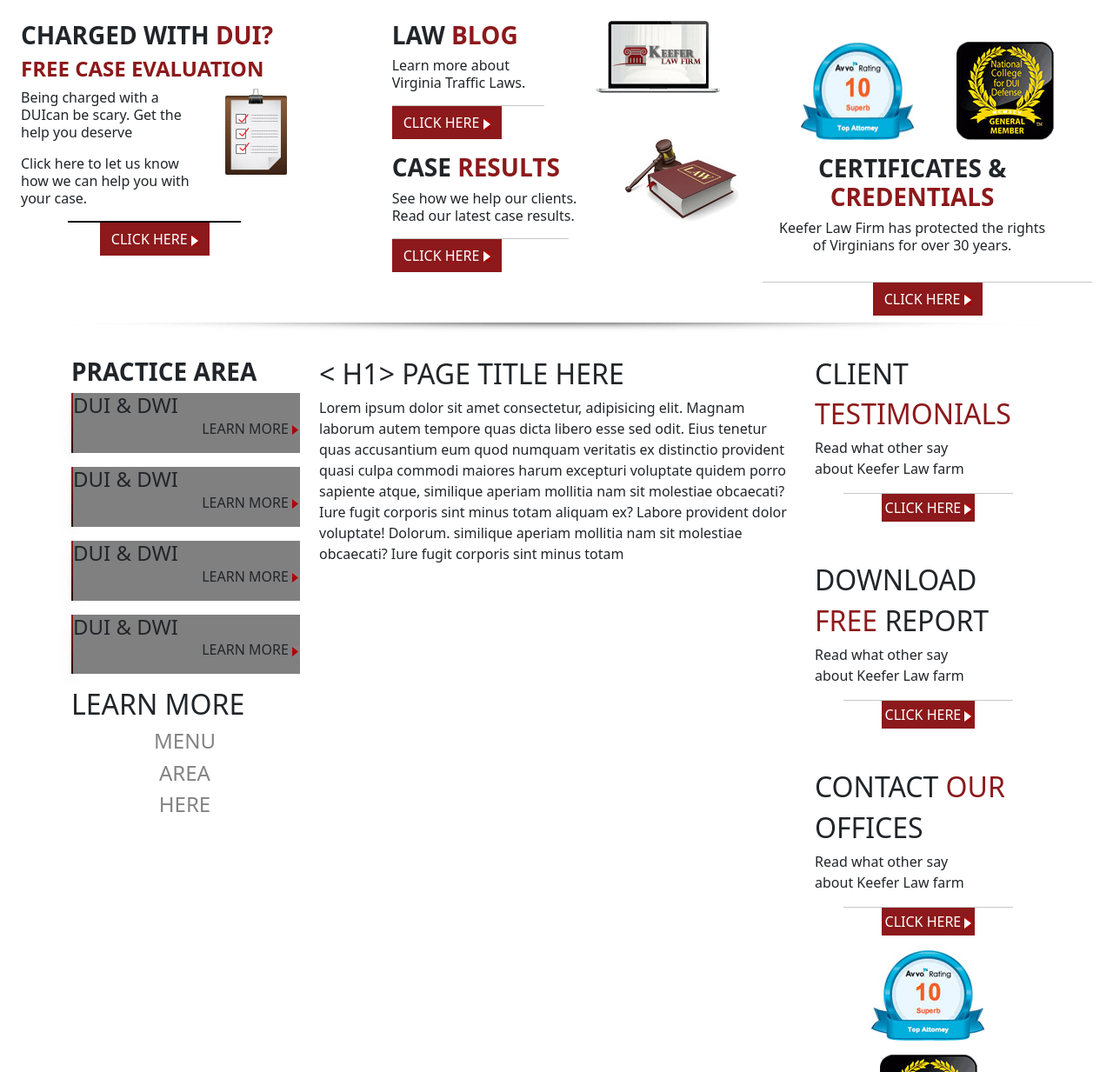
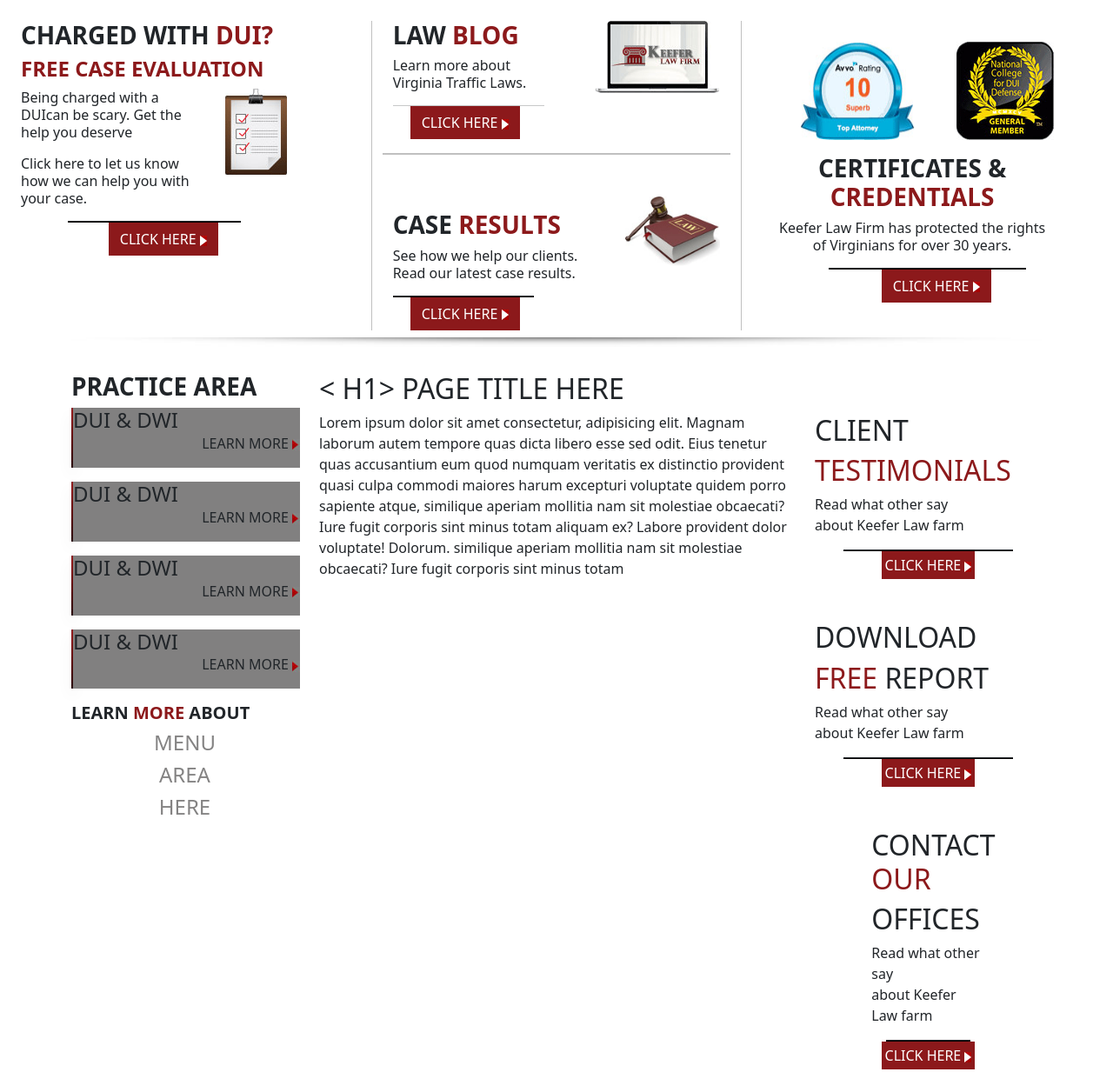
Before and after one commit to Anas-baba/keferboot, a plain HTML site: page index.html in a window 1280 px wide. Shown: the part 680-1913 px from the top of the page at 87% size. Drawn offline with nearby package versions, Linux system fonts and the light colour scheme.

Commit message:
update something

```diff
--- a/index.html
+++ b/index.html
@@ -272,7 +272,7 @@
 
             <!------first---------->
             <div class="row">
-                <div class="col-lg-4 col-md-6">
+                <div class="col-lg-4 col-md-6 ">
 
                     <div class="container">
                         <div class="row">
@@ -292,7 +292,7 @@
                     <div class="container">
 
                         <div class="row ">
-                            <div class="col-lg-7 col-md-6 ">
+                            <div class="col-lg-7 col-md-6 col-sm-6 col-6 ">
 
                                 <p class="lh-sm ">Being charged with a DUIcan be scary. Get the help you deserve
                                 </p>
@@ -301,8 +301,8 @@
 
                             </div>
 
-                            <div class="col-lg-4 col-md-5">
-                                <img src="images/paste_board.gif">
+                            <div class="col-lg-4 col-md-5 col-sm-6 col-6">
+                                <img src="images/paste_board.gif" class="img-fluid">
 
                             </div>
 
@@ -331,10 +331,10 @@
                 <!------ second---------->
 
 
-                <div class="col-lg-4 col-md-6">
+                <div class="col-lg-4 col-md-6 leftRightB mt-sm-5 mt-md-0">
 
                     <div class="container">
-                        <div class="row">
+                        <div class="row boderb">
 
                             <div class="col-7">
 
@@ -343,7 +343,7 @@
                                     <P class="lh-sm sec2p">Learn more about<br> Virginia Traffic Laws.</P>
                                 </div>
 
-                                <div class=" col-10 ">
+                                <div class=" col-10 mb-3 ">
                                     <hr class="mb-0">
                                     <button class="btn text-white bgColor">CLICK HERE <img src="Images/bullet_white.gif"
                                             alt=""></button>
@@ -362,9 +362,9 @@
                     </div>
 
                     <div class="container">
-                        <div class="row ">
+                        <div class="row mt-5 ">
 
-                            <div class="col-8 mt-3">
+                            <div class="col-8 mt-3 ">
 
                                 <div class="hleft">
                                     <h3 class="fw-bold">CASE <span class="colorBrown">RESULTS</span></h3>
@@ -373,7 +373,7 @@
                                 </div>
 
                                 <div class=" col-10 ">
-                                    <hr class="mb-0">
+                                    <hr class="mb-0 hrhr1">
                                     <button class="btn text-white bgColor">CLICK HERE <img src="Images/bullet_white.gif"
                                             alt=""></button>
                                 </div>
@@ -394,7 +394,7 @@
 
 
                 <!------3rd ---------->
-                <div class="col-lg-4 col-md-12 mt-md-4">
+                <div class="col-lg-4 col-md-12 mt-md-4 mt-md-0 mt-sm-5">
 
                     <div class="container">
 
@@ -402,8 +402,8 @@
 
                             <div class="col-10 m-0 d-flex gap-5 text-md-center m-auto justify-content-md-center  ">
 
-                                <img src="images/avo_rating_large.gif" class="g-2">
-                                <img src="images/national_college_large.gif">
+                                <img src="images/avo_rating_large.gif" class="g-2 img-fluid">
+                                <img src="images/national_college_large.gif" class="img-fluid">
 
 
                             </div>
@@ -430,7 +430,7 @@
                         </div>
 
                         <div class=" col-12 justify-content-md-center text-center ">
-                            <hr class="mb-0 ">
+                            <hr class="mb-0 hrhr ">
                             <button class="btn text-white bgColor">CLICK HERE <img src="Images/bullet_white.gif"
                                     alt=""></button>
                         </div>
@@ -466,12 +466,12 @@
     <!--------------------last section-------------------------->
 
 
-    <section id="last  " >
+    <section id="last  ">
 
-        <div class="container" >
+        <div class="container">
             <div class="row mt-4">
                 <div class="col-lg-3 col-md-6">
-                    <h3 class="fw-bold"> PRACTICE  AREA</h3>
+                    <h3 class="fw-bold"> PRACTICE AREA</h3>
 
 
                     <!----------------------------------->
@@ -482,12 +482,12 @@
 
                         <div class="col-12 aaa">
 
-                        <div >
+                            <div>
                                 <h4 class="mb-0"> DUI & DWI</h4>
                             </div>
 
                             <DIV class="d-flex float-end">
-                             <p class="p-0">LEARN MORE  <img src="images/bullet_red.gif"> </p>
+                                <p class="p-0">LEARN MORE <img src="images/bullet_red.gif"> </p>
 
                             </DIV>
 
@@ -504,12 +504,12 @@
 
                         <div class="col-12 aaa">
 
-                        <div >
+                            <div>
                                 <h4 class="mb-0"> DUI & DWI</h4>
                             </div>
 
                             <DIV class="d-flex float-end">
-                             <p class="p-0">LEARN MORE  <img src="images/bullet_red.gif"> </p>
+                                <p class="p-0">LEARN MORE <img src="images/bullet_red.gif"> </p>
 
                             </DIV>
 
@@ -526,12 +526,12 @@
 
                         <div class="col-12 aaa">
 
-                        <div >
+                            <div>
                                 <h4 class="mb-0"> DUI & DWI</h4>
                             </div>
 
                             <DIV class="d-flex float-end">
-                             <p class="p-0">LEARN MORE  <img src="images/bullet_red.gif"> </p>
+                                <p class="p-0">LEARN MORE <img src="images/bullet_red.gif"> </p>
 
                             </DIV>
 
@@ -548,12 +548,12 @@
 
                         <div class="col-12 aaa">
 
-                        <div >
+                            <div>
                                 <h4 class="mb-0"> DUI & DWI</h4>
                             </div>
 
                             <DIV class="d-flex float-end">
-                             <p class="p-0">LEARN MORE  <img src="images/bullet_red.gif"> </p>
+                                <p class="p-0">LEARN MORE <img src="images/bullet_red.gif"> </p>
 
                             </DIV>
 
@@ -563,12 +563,15 @@
 
 
                     <!------------learn more ----------->
-
-                    <div class="learM">
-                        <h2> LEARN MORE</h2>
+                     <div class="row">
+                        <div class="learM col-12  ">
+                        <h5 class="fw-bold"> LEARN <SPAN class="colorBrown">MORE</SPAN> ABOUT</h5>
 
 
                     </div>
+
+                     </div>
+
 
 
                     <!-------------->
@@ -576,7 +579,7 @@
                     <div class="row">
                         <div class="col-12 colorH4 ">
 
-                            <h4 >MENU</h4>
+                            <h4>MENU</h4>
                             <h4>AREA</h4>
                             <h4>HERE</h4>
 
@@ -590,90 +593,117 @@
 
                 <div class="col-lg-6 col-md-6 padd">
 
-                    <h2> < H1> PAGE TITLE HERE </h2>
+                    <h2>
+                        < H1> PAGE TITLE HERE
+                    </h2>
                     <p>Lorem ipsum dolor sit amet consectetur, adipisicing elit. Magnam laborum autem tempore quas dicta
                         libero esse sed odit. Eius tenetur quas accusantium eum quod numquam veritatis ex distinctio
                         provident quasi culpa commodi maiores harum excepturi voluptate quidem porro sapiente atque,
                         similique aperiam mollitia nam sit molestiae obcaecati? Iure fugit corporis sint minus totam
-                        aliquam ex? Labore provident dolor voluptate! Dolorum. similique aperiam mollitia nam sit molestiae obcaecati? Iure fugit corporis sint minus totam</p>
+                        aliquam ex? Labore provident dolor voluptate! Dolorum. similique aperiam mollitia nam sit
+                        molestiae obcaecati? Iure fugit corporis sint minus totam</p>
                 </div>
 
 
                 <!------------ third ---------------->
 
-                <div class="col-lg-3 col-md-6">
-                    <div class="row">
-                        <div class="col-10">
+
+                <!----------------------->
+
+                <div class="col-lg-3 ">
+
+
+
+
+
+                    <div class="d-flex  mt-md-5 flex-lg-column flex-sm-column  flexM flex-md-row flex-wrap">
+                        <div class=" col-md-6 col-lg-12 mb-lg-5">
                             <h2>CLIENT</h2>
                             <h2 class="colorBrown">TESTIMONIALS</h2>
                             <p class="mb-0">Read what other say</p>
-                            <p >about Keefer Law farm</p>
+                            <p>about Keefer Law farm</p>
+                            <div class=" text-center">
 
-                        </div>
-                    </div>
-
-                    <div class="row">
-                        <div class="col-lg-12 col-md-6 text-center">
-
-                            <hr class="mb-0 w-75 m-auto">
-                            <button type="button" class="p-1 colrbg border-0"> CLICK HERE  <img src="images/bullet_white.gif"></button>
+                                <hr class="mb-0 w-75 m-auto hrb">
+                                <button type="button" class="p-1 colrbg border-0"> CLICK HERE <img
+                                        src="images/bullet_white.gif"></button>
 
 
 
 
                             </div>
+
                         </div>
+
+
+
+
+
+
+
+
+
 
                         <!------------second----------->
 
 
-                    <div class="row">
-                        <div class="col-12 mt-5">
+
+                        <div class="col-md-6 col-lg-12  secondD ">
                             <h2>DOWNLOAD</h2>
-                            <h2 >  <span class="colorBrown">FREE </span> REPORT </h2>
+                            <h2> <span class="colorBrown">FREE </span> REPORT </h2>
                             <p class="mb-0">Read what other say</p>
-                            <p >about Keefer Law farm</p>
+                            <p>about Keefer Law farm</p>
+                            <div class=" text-center">
 
-                        </div>
-                    </div>
-
-                    <div class="row">
-                        <div class="col-lg-12 col-md-6 text-center">
-
-                            <hr class="mb-0 w-75 m-auto">
-                            <button type="button" class="p-1 colrbg border-0"> CLICK HERE  <img src="images/bullet_white.gif"></button>
+                                <hr class="mb-0 w-75 m-auto hrb">
+                                <button type="button" class="p-1 colrbg border-0"> CLICK HERE <img
+                                        src="images/bullet_white.gif"></button>
 
 
 
 
                             </div>
+
                         </div>
 
+                        <!---------------------------------->
 
-                    <!------------------third----------------->
-
-
-                    <div class="row">
-                        <div class="col-12 mt-5">
+                        <div class="col-12 text-md-start mt-5  flexS col-md-6 m-md-auto mt-md-5 flexT">
                             <h2>CONTACT <span class="colorBrown">OUR</span></h2>
                             <h2>OFFICES</h2>
                             <p class="mb-0">Read what other say</p>
-                            <p >about Keefer Law farm</p>
+                            <p>about Keefer Law farm</p>
+                            <div class=" text-center">
 
-                        </div>
-                    </div>
-
-                    <div class="row">
-                        <div class="col-lg-12 col-md-6 text-center">
-
-                            <hr class="mb-0 w-75 m-auto">
-                            <button type="button" class="p-1 colrbg border-0"> CLICK HERE  <img src="images/bullet_white.gif"></button>
+                                <hr class="mb-0 w-75 m-auto hrb">
+                                <button type="button" class="p-1 colrbg border-0"> CLICK HERE <img
+                                        src="images/bullet_white.gif"></button>
 
 
 
 
                             </div>
+
                         </div>
+
+
+                    </div>
+
+
+
+
+
+
+
+
+
+
+
+
+
+
+
+
 
                     <!----------------------- tow icons --------------------------->
 
@@ -681,11 +711,11 @@
                     <div class="row mt-3">
 
                         <div class="col-lg-12 col-md-6 d-flex justify-content-center mb-3">
-                            <img src="images/avo_rating_large.gif">
+                            <img src="images/avo_rating_large.gif" class="img-fluid">
                         </div>
 
                         <div class="col-lg-12 col-md-6  d-flex justify-content-center">
-                            <img src="images/national_college_large.gif">
+                            <img src="images/national_college_large.gif" class="img-fluid">
                         </div>
                     </div>
 
--- a/media.css
+++ b/media.css
@@ -123,3 +123,32 @@
 
 
 }
+
+
+@media (max-width:768px){
+    .flexS{
+        text-align: start !important;
+    }
+
+
+}
+
+
+
+
+
+
+@media (max-width:576px){
+    .flexM{
+        flex-direction: column !important;
+        text-align: center;
+    }
+    .secondD{
+        margin-top: 28px !important;
+    }
+
+    .flexT{
+        text-align: center !important;
+    }
+
+}
--- a/style.css
+++ b/style.css
@@ -6,6 +6,15 @@
 body{
     font-family: sans-serif;
 }
+
+
+body, html {
+    overflow-x: hidden;
+}
+img {
+    max-width: 100%;
+}
+
 
 /* ============logo section============*/
 
@@ -201,7 +210,34 @@ textarea{
     width: 60%;
 }
 
+.hrhr{
 
+     height: 2px;
+    background-color: black;
+    opacity: 1;
+    width: 60%;
+    margin: auto !important;
+
+}
+
+.hrhr1{
+      height: 2px;
+    background-color: black;
+    opacity: 1;
+    width: 80% !important;
+
+
+}
+
+.bgColor{
+    margin-left: 20px;
+}
+
+
+.leftRightB{
+    border-left: 1.5px solid silver;
+    border-right:1.5px solid silver ;
+}
 
 
 
@@ -261,6 +297,14 @@ textarea{
 
 
 
+.boderb{
+    border-bottom: 2px solid silver;
+}
 
+.hrb{
+    opacity: 1;
+    background-color: black;
+    height: 2px;
+}
 
 /*------------------------------------ media query---------------------------------------*/
```
Lines whose indentation alone changed are shown as unchanged.
